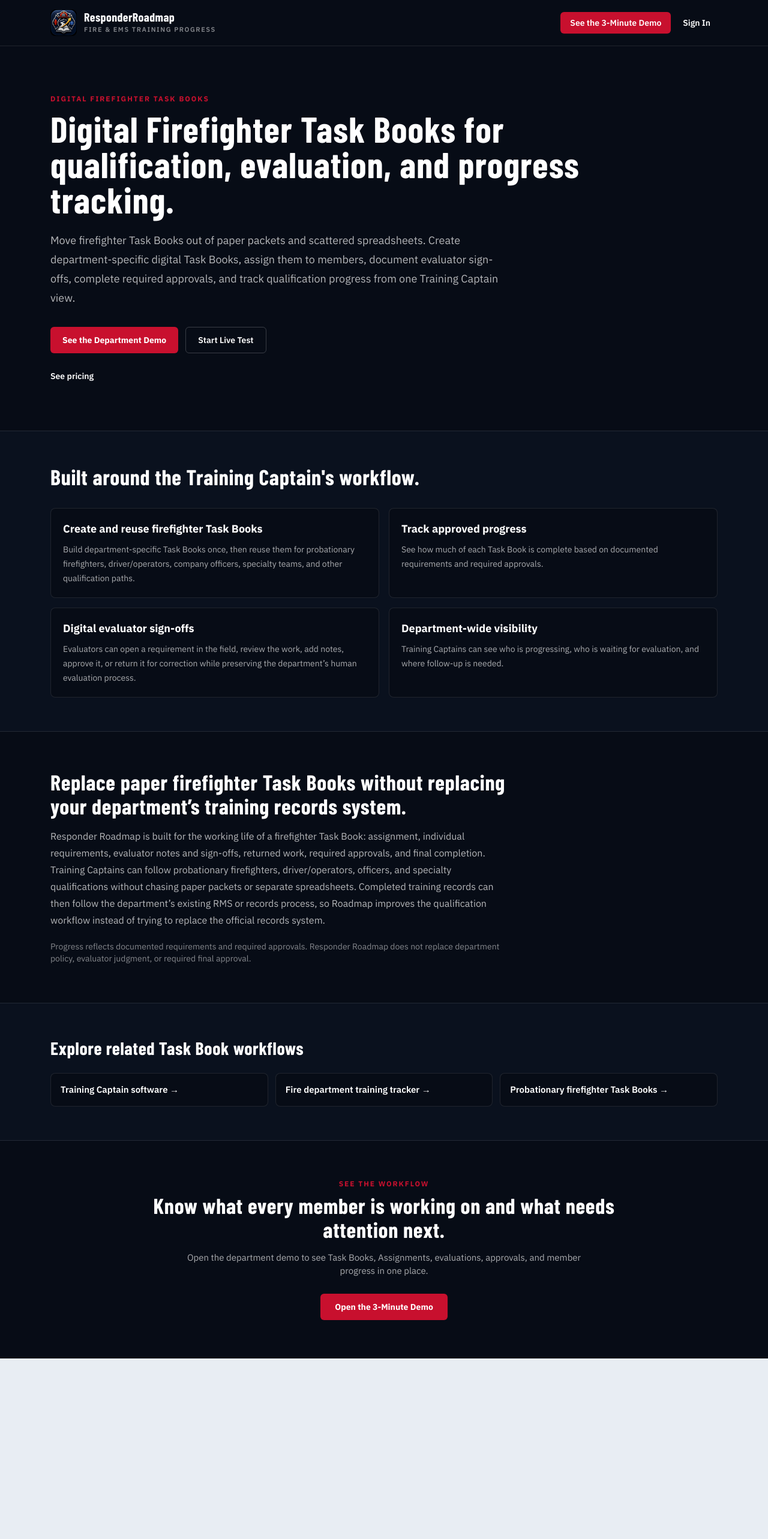
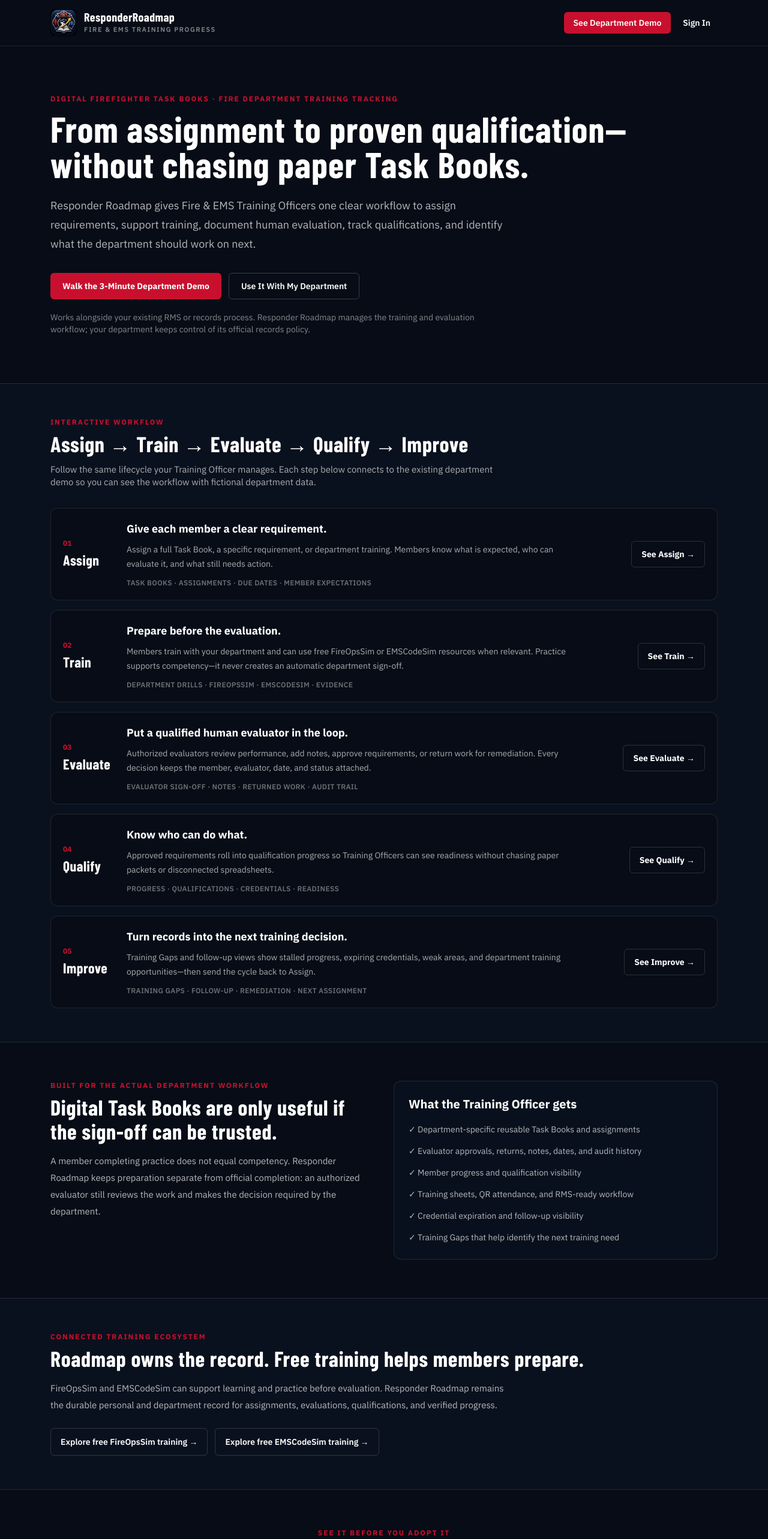
Before and after one commit to EMSCodeSim/ResponderRoadmap, a Next.js app: page /digital-firefighter-task-books in a window 1280 px wide. Shown: the top 2566 px of the page at 60% size. Before the commit the page ends 2265 px from the top, so only its background shows below. Built offline with nearby package versions, Linux system fonts and the light colour scheme.

Commit message:
Upgrade digital task books landing page with lifecycle demo

```diff
--- a/src/app/digital-firefighter-task-books/page.tsx
+++ b/src/app/digital-firefighter-task-books/page.tsx
@@ -1,34 +1,117 @@
 import type { Metadata } from "next";
-import { SeoProductPage } from "@/components/marketing/SeoProductPage";
+import Link from "next/link";
+import { BrandLockup } from "@/components/brand";
 
 export const metadata: Metadata = {
-  title: "Digital Firefighter Task Books for Fire & EMS Departments",
-  description: "Create, assign, evaluate, approve, and track digital firefighter Task Books. Built for Training Captains who need a clear view of member qualification progress.",
+  title: "Digital Firefighter Task Books & Fire Department Training Tracking",
+  description: "Digital firefighter Task Books and fire department training tracking built around Assign → Train → Evaluate → Qualify → Improve. See the interactive department workflow.",
   alternates: { canonical: "/digital-firefighter-task-books" },
   openGraph: {
-    title: "Digital Firefighter Task Books | Responder Roadmap",
-    description: "Track firefighter Task Books from assignment through final approval, with a department-wide view for Training Captains.",
+    title: "Digital Firefighter Task Books & Training Tracking | Responder Roadmap",
+    description: "See how a fire department can assign training, prepare members, evaluate skills, prove qualifications, and identify the next training need.",
     url: "https://responderroadmap.com/digital-firefighter-task-books",
   },
 };
 
+const workflow = [
+  { step: "01", name: "Assign", title: "Give each member a clear requirement.", body: "Assign a full Task Book, a specific requirement, or department training. Members know what is expected, who can evaluate it, and what still needs action.", detail: "Task Books · assignments · due dates · member expectations" },
+  { step: "02", name: "Train", title: "Prepare before the evaluation.", body: "Members train with your department and can use free FireOpsSim or EMSCodeSim resources when relevant. Practice supports competency—it never creates an automatic department sign-off.", detail: "Department drills · FireOpsSim · EMSCodeSim · evidence" },
+  { step: "03", name: "Evaluate", title: "Put a qualified human evaluator in the loop.", body: "Authorized evaluators review performance, add notes, approve requirements, or return work for remediation. Every decision keeps the member, evaluator, date, and status attached.", detail: "Evaluator sign-off · notes · returned work · audit trail" },
+  { step: "04", name: "Qualify", title: "Know who can do what.", body: "Approved requirements roll into qualification progress so Training Officers can see readiness without chasing paper packets or disconnected spreadsheets.", detail: "Progress · qualifications · credentials · readiness" },
+  { step: "05", name: "Improve", title: "Turn records into the next training decision.", body: "Training Gaps and follow-up views show stalled progress, expiring credentials, weak areas, and department training opportunities—then send the cycle back to Assign.", detail: "Training gaps · follow-up · remediation · next assignment" },
+];
+
 export default function Page() {
-  return <SeoProductPage
-    kicker="Digital Firefighter Task Books"
-    title="Digital Firefighter Task Books for qualification, evaluation, and progress tracking."
-    description="Move firefighter Task Books out of paper packets and scattered spreadsheets. Create department-specific digital Task Books, assign them to members, document evaluator sign-offs, complete required approvals, and track qualification progress from one Training Captain view."
-    features={[
-      { title: "Create and reuse firefighter Task Books", body: "Build department-specific Task Books once, then reuse them for probationary firefighters, driver/operators, company officers, specialty teams, and other qualification paths." },
-      { title: "Track approved progress", body: "See how much of each Task Book is complete based on documented requirements and required approvals." },
-      { title: "Digital evaluator sign-offs", body: "Evaluators can open a requirement in the field, review the work, add notes, approve it, or return it for correction while preserving the department’s human evaluation process." },
-      { title: "Department-wide visibility", body: "Training Captains can see who is progressing, who is waiting for evaluation, and where follow-up is needed." },
-    ]}
-    secondTitle="Replace paper firefighter Task Books without replacing your department’s training records system."
-    secondBody="Responder Roadmap is built for the working life of a firefighter Task Book: assignment, individual requirements, evaluator notes and sign-offs, returned work, required approvals, and final completion. Training Captains can follow probationary firefighters, driver/operators, officers, and specialty qualifications without chasing paper packets or separate spreadsheets. Completed training records can then follow the department’s existing RMS or records process, so Roadmap improves the qualification workflow instead of trying to replace the official records system."
-    related={[
-      { href: "/training-captain-software", label: "Training Captain software" },
-      { href: "/fire-department-training-tracker", label: "Fire department training tracker" },
-      { href: "/probationary-firefighter-task-book", label: "Probationary firefighter Task Books" },
-    ]}
-  />;
+  return (
+    <div className="min-h-screen bg-navy-950 text-white">
+      <header className="border-b border-white/10">
+        <div className="mx-auto flex max-w-6xl items-center justify-between gap-4 px-5 py-4">
+          <Link href="/" aria-label="Responder Roadmap home"><BrandLockup size={44} subtitle="Fire & EMS Training Progress" /></Link>
+          <div className="flex items-center gap-2">
+            <Link href="/demo" className="rounded-md bg-fire px-4 py-2 text-sm font-semibold hover:bg-fire-dark">See Department Demo</Link>
+            <Link href="/login" className="rounded-md px-3 py-2 text-sm font-semibold text-white/75 hover:bg-white/10">Sign In</Link>
+          </div>
+        </div>
+      </header>
+
+      <main>
+        <section className="mx-auto max-w-6xl px-5 py-16 sm:py-20">
+          <p className="text-xs font-bold uppercase tracking-[0.16em] text-fire">Digital Firefighter Task Books · Fire Department Training Tracking</p>
+          <h1 className="display mt-3 max-w-5xl text-5xl font-bold leading-[0.98] sm:text-6xl">From assignment to proven qualification—without chasing paper Task Books.</h1>
+          <p className="mt-6 max-w-3xl text-lg leading-8 text-white/70">Responder Roadmap gives Fire & EMS Training Officers one clear workflow to assign requirements, support training, document human evaluation, track qualifications, and identify what the department should work on next.</p>
+          <div className="mt-8 flex flex-wrap gap-3">
+            <Link href="/demo" className="inline-flex min-h-11 items-center rounded-md bg-fire px-5 text-sm font-bold hover:bg-fire-dark">Walk the 3-Minute Department Demo</Link>
+            <Link href="/department-interest?source=digital-task-books" className="inline-flex min-h-11 items-center rounded-md border border-white/20 px-5 text-sm font-semibold hover:bg-white/10">Use It With My Department</Link>
+          </div>
+          <p className="mt-5 max-w-3xl text-sm text-white/50">Works alongside your existing RMS or records process. Responder Roadmap manages the training and evaluation workflow; your department keeps control of its official records policy.</p>
+        </section>
+
+        <section className="border-y border-white/10 bg-navy-900/60">
+          <div className="mx-auto max-w-6xl px-5 py-14">
+            <div className="max-w-3xl">
+              <p className="text-xs font-bold uppercase tracking-[0.16em] text-fire">Interactive workflow</p>
+              <h2 className="display mt-2 text-4xl font-bold">Assign → Train → Evaluate → Qualify → Improve</h2>
+              <p className="mt-3 text-white/65">Follow the same lifecycle your Training Officer manages. Each step below connects to the existing department demo so you can see the workflow with fictional department data.</p>
+            </div>
+            <div className="mt-8 grid gap-4">
+              {workflow.map((item, index) => (
+                <article key={item.name} className="group grid gap-4 rounded-xl border border-white/10 bg-navy-950 p-5 transition hover:border-fire/70 md:grid-cols-[90px_1fr_auto] md:items-center">
+                  <div><div className="text-xs font-bold text-fire">{item.step}</div><div className="display mt-1 text-2xl font-bold">{item.name}</div></div>
+                  <div>
+                    <h3 className="text-lg font-bold">{item.title}</h3>
+                    <p className="mt-2 max-w-3xl text-sm leading-6 text-white/65">{item.body}</p>
+                    <p className="mt-3 text-xs font-semibold uppercase tracking-wide text-white/40">{item.detail}</p>
+                  </div>
+                  <Link href={"/demo?step=" + (index + 1)} className="inline-flex min-h-11 items-center justify-center rounded-md border border-white/15 px-4 text-sm font-bold text-white/85 hover:border-fire hover:text-white">See {item.name} →</Link>
+                </article>
+              ))}
+            </div>
+          </div>
+        </section>
+
+        <section className="mx-auto grid max-w-6xl gap-8 px-5 py-16 lg:grid-cols-2">
+          <div>
+            <p className="text-xs font-bold uppercase tracking-[0.16em] text-fire">Built for the actual department workflow</p>
+            <h2 className="display mt-2 text-4xl font-bold">Digital Task Books are only useful if the sign-off can be trusted.</h2>
+            <p className="mt-4 leading-7 text-white/70">A member completing practice does not equal competency. Responder Roadmap keeps preparation separate from official completion: an authorized evaluator still reviews the work and makes the decision required by the department.</p>
+          </div>
+          <div className="rounded-xl border border-white/10 bg-navy-900/60 p-6">
+            <h3 className="text-xl font-bold">What the Training Officer gets</h3>
+            <ul className="mt-4 space-y-3 text-sm leading-6 text-white/70">
+              <li>✓ Department-specific reusable Task Books and assignments</li>
+              <li>✓ Evaluator approvals, returns, notes, dates, and audit history</li>
+              <li>✓ Member progress and qualification visibility</li>
+              <li>✓ Training sheets, QR attendance, and RMS-ready workflow</li>
+              <li>✓ Credential expiration and follow-up visibility</li>
+              <li>✓ Training Gaps that help identify the next training need</li>
+            </ul>
+          </div>
+        </section>
+
+        <section className="border-y border-white/10 bg-navy-900/60">
+          <div className="mx-auto max-w-6xl px-5 py-14">
+            <p className="text-xs font-bold uppercase tracking-[0.16em] text-fire">Connected training ecosystem</p>
+            <h2 className="display mt-2 max-w-4xl text-4xl font-bold">Roadmap owns the record. Free training helps members prepare.</h2>
+            <p className="mt-4 max-w-3xl leading-7 text-white/70">FireOpsSim and EMSCodeSim can support learning and practice before evaluation. Responder Roadmap remains the durable personal and department record for assignments, evaluations, qualifications, and verified progress.</p>
+            <div className="mt-6 flex flex-wrap gap-3">
+              <a href="https://fireopssim.com/" className="rounded-md border border-white/15 px-4 py-3 text-sm font-semibold hover:border-fire">Explore free FireOpsSim training →</a>
+              <a href="https://emscodesim.com/" className="rounded-md border border-white/15 px-4 py-3 text-sm font-semibold hover:border-fire">Explore free EMSCodeSim training →</a>
+            </div>
+          </div>
+        </section>
+
+        <section className="mx-auto max-w-4xl px-5 py-16 text-center">
+          <p className="text-xs font-bold uppercase tracking-[0.16em] text-fire">See it before you adopt it</p>
+          <h2 className="display mt-2 text-4xl font-bold">Walk through a fictional department in about three minutes.</h2>
+          <p className="mx-auto mt-4 max-w-2xl text-white/65">See Task Books, assignments, evaluator actions, member progress, and Training Officer follow-up without creating an account.</p>
+          <Link href="/demo" className="mt-7 inline-flex min-h-11 items-center rounded-md bg-fire px-6 text-sm font-bold hover:bg-fire-dark">Open the Department Demo</Link>
+          <div className="mt-5 flex flex-wrap justify-center gap-x-5 gap-y-2 text-sm">
+            <Link href="/fire-department-training-tracker" className="text-white/60 underline underline-offset-4 hover:text-white">Fire department training tracker</Link>
+            <Link href="/training-captain-software" className="text-white/60 underline underline-offset-4 hover:text-white">Training Captain software</Link>
+            <Link href="/probationary-firefighter-task-book" className="text-white/60 underline underline-offset-4 hover:text-white">Probationary firefighter Task Books</Link>
+          </div>
+        </section>
+      </main>
+    </div>
+  );
 }
```
